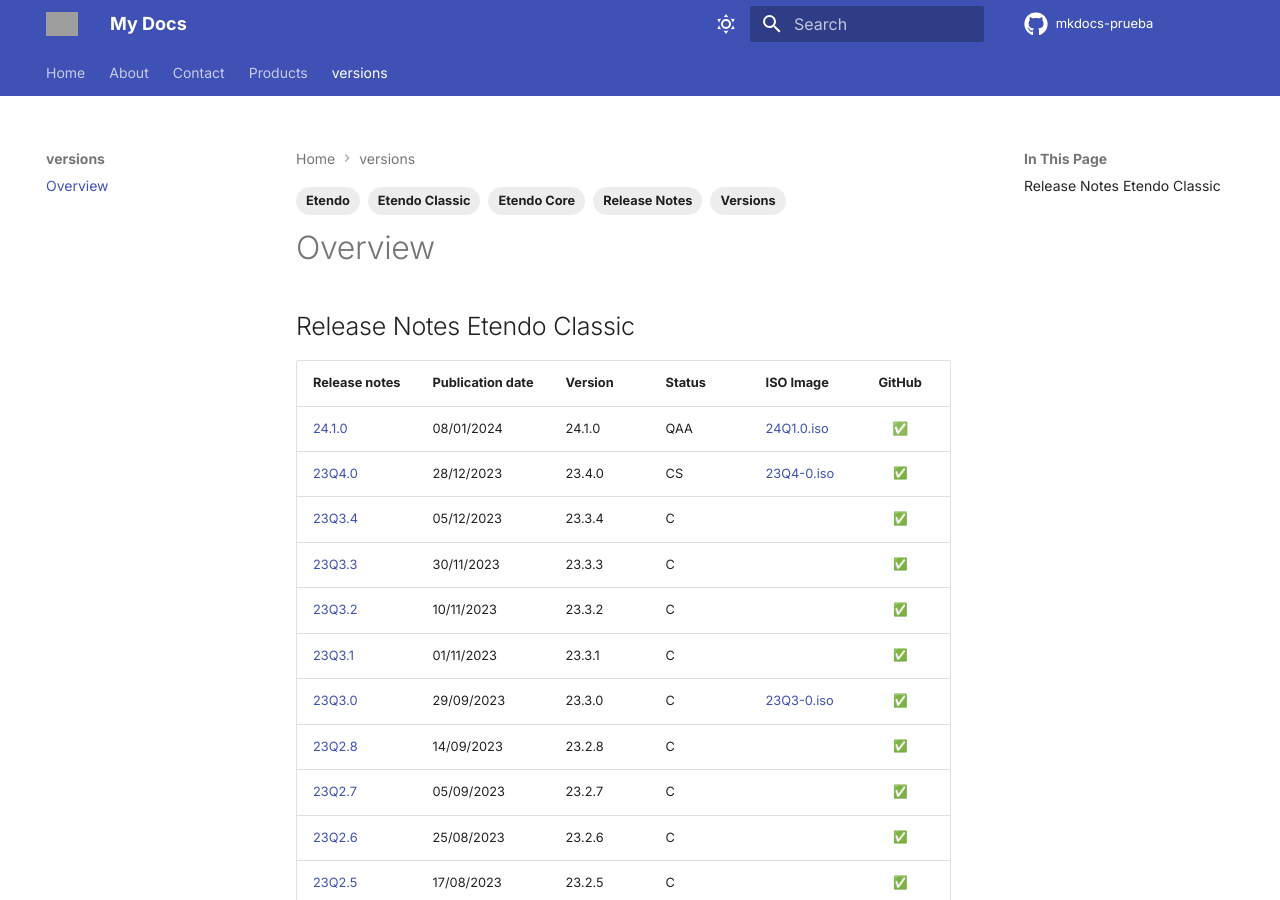
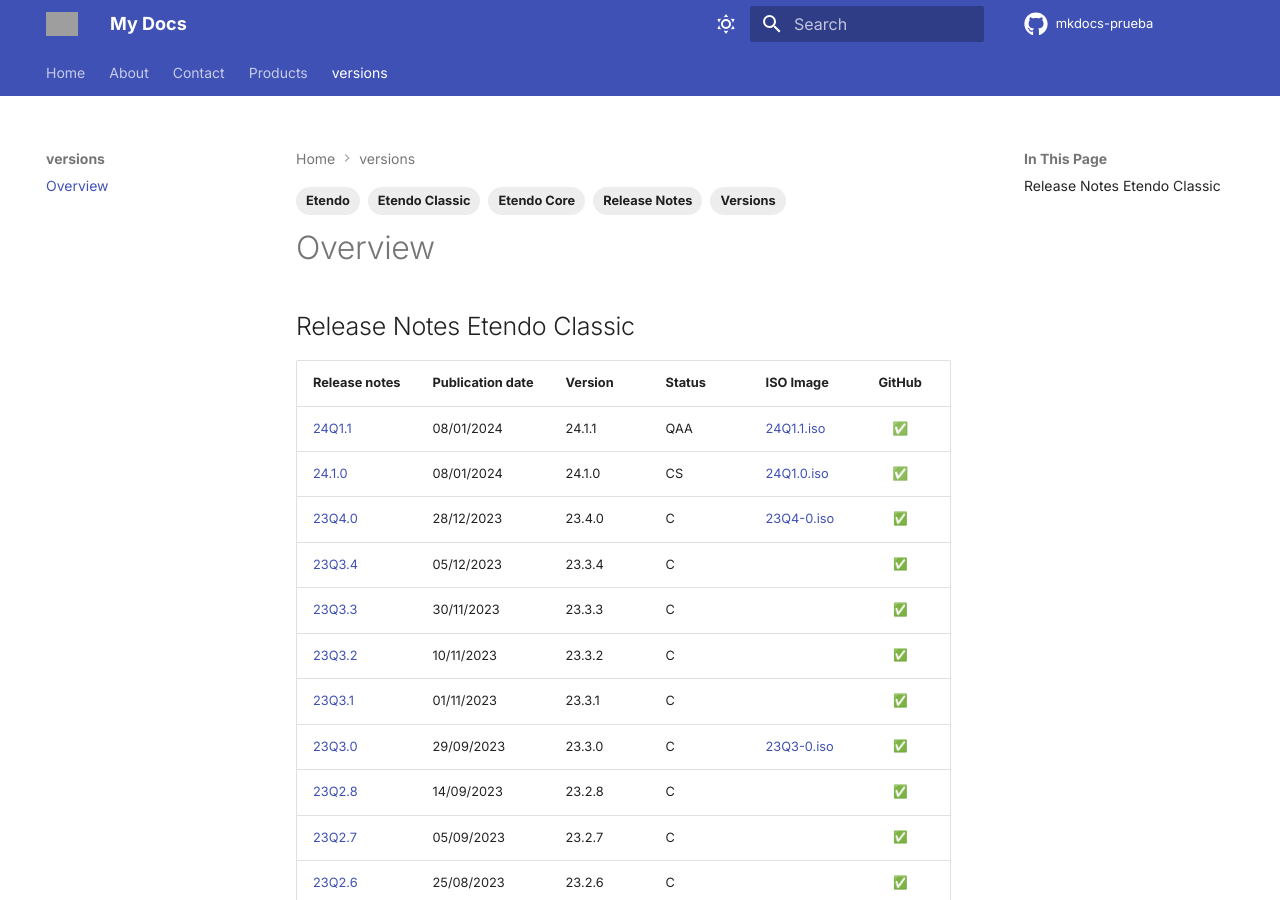
Before and after one commit to facumoyanosmf/mkdocs-prueba, an MkDocs documentation site: the page built from docs/versions/overview.md, in a window 1280 px wide and 900 px high. Built offline with MkDocs 1.6.1 and Material for MkDocs 9.7.7, drawn with Linux system fonts in a browser that asks for light colours; emoji names are drawn with the system emoji font; comment, search, counter and statistics services are not loaded; the version menu is left out; grey boxes are pictures that could not be loaded.

Commit message:
Publish new plugin version: 24.1.1 📄

```diff
--- a/docs/versions/overview.md
+++ b/docs/versions/overview.md
@@ -12,8 +12,9 @@
 
 | Release notes | Publication date | Version | Status | ISO Image | GitHub |
 | ---           | ---              | ---     | ---    | ---       | :---:  |
-| [24.1.0](https://github.com/facumoyanosmf/mkdocs-prueba/releases/tag/pubished){target="_blank"} | 08/01/2024 | 24.1.0 | QAA | [24Q1.0.iso](https://etendo-appliances.s3.eu-west-1.amazonaws.com/etendo/iso/etendo-24.1.0.iso){target="_blank"} | ✅ |
-| [23Q4.0](../23Q4-0) | 28/12/2023 | 23.4.0 | CS	| [23Q4-0.iso](https://etendo-appliances.s3.eu-west-1.amazonaws.com/etendo/iso/etendo-23Q4.0.iso) | :white_check_mark:|
+| [24Q1.1](https://github.com/facumoyanosmf/mkdocs-prueba/releases/tag/pubished){target="_blank"} | 08/01/2024 | 24.1.1 | QAA | [24Q1.1.iso](https://etendo-appliances.s3.eu-west-1.amazonaws.com/etendo/iso/etendo-24.1.1.iso){target="_blank"} | ✅ |
+| [24.1.0](https://github.com/facumoyanosmf/mkdocs-prueba/releases/tag/pubished){target="_blank"} | 08/01/2024 | 24.1.0 | CS | [24Q1.0.iso](https://etendo-appliances.s3.eu-west-1.amazonaws.com/etendo/iso/etendo-24.1.0.iso){target="_blank"} | ✅ |
+| [23Q4.0](../23Q4-0) | 28/12/2023 | 23.4.0 | C	| [23Q4-0.iso](https://etendo-appliances.s3.eu-west-1.amazonaws.com/etendo/iso/etendo-23Q4.0.iso) | :white_check_mark:|
 | [23Q3.4](../23Q3-4) | 05/12/2023 | 23.3.4 | C | | :white_check_mark:|
 | [23Q3.3](../23Q3-3) | 30/11/2023 | 23.3.3 | C | | :white_check_mark:|
 | [23Q3.2](../23Q3-2) | 10/11/2023 | 23.3.2 | C	| | :white_check_mark:|
```
